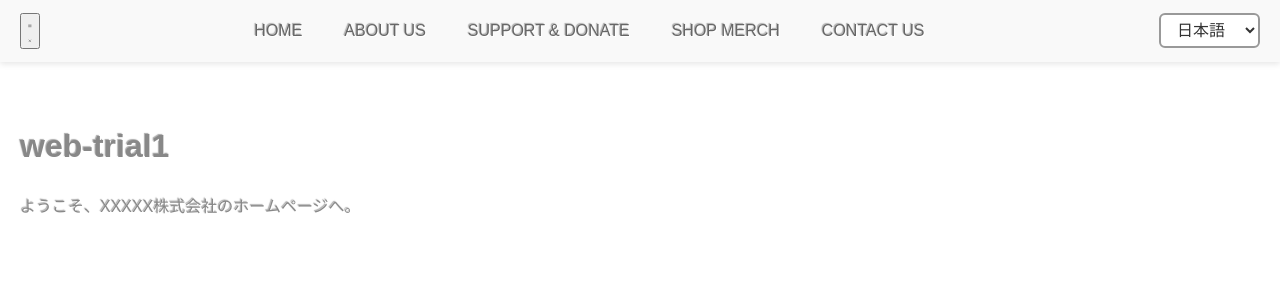
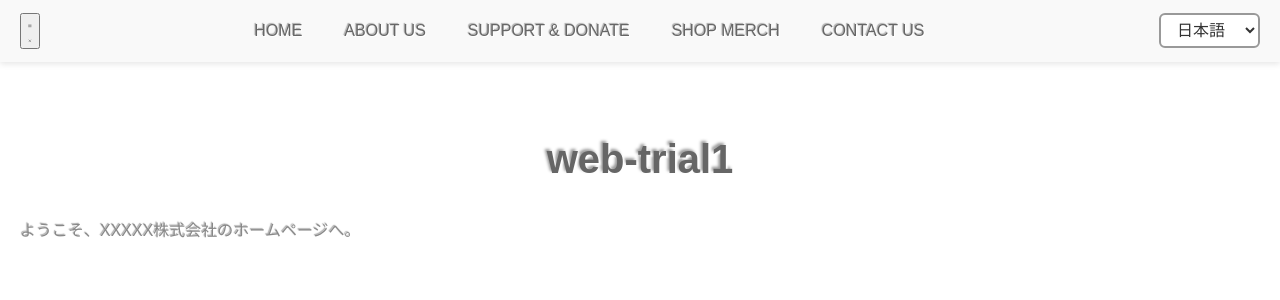
Before and after one commit to Pothos-N-joy/web-trial01, a Jekyll site: the page built from ja/index.md, in a window 1280 px wide. Shown: the top 300 px of the page. Built offline with Jekyll 4.4.1, drawn with Linux system fonts in a browser that asks for light colours.

```diff
--- a/assets/css/style.css
+++ b/assets/css/style.css
@@ -33,7 +33,7 @@
 .burger {
   display: none; /* PCでは非表示 */
   cursor: pointer;
-  z-index: 1101; /* メニューより前 */
+  z-index: 1101;
 }
 
 /* ナビゲーションメニュー */
@@ -152,3 +152,63 @@
 main {
   padding: 100px 20px 40px 20px;
 }
+
+.home-title {
+  text-align: center;
+  font-size: 2.5rem;
+  font-weight: bold;
+  color: #666666;
+  text-shadow:
+    2px 2px 2px #ffffff,
+    -2px -2px 3px #999999;
+  animation: fadeInMove 2s ease-out;
+}
+
+@keyframes fadeInMove {
+  0% {
+    opacity: 0;
+    transform: translateY(-30px);
+  }
+  100% {
+    opacity: 1;
+    transform: translateY(0);
+  }
+}
+
+/* --- レスポンシブ調整 --- */
+
+/* 小型スマホ（～480px） */
+@media (max-width: 480px) {
+  body { font-size: 18px; }
+  .home-title { font-size: 1.8rem; }
+  .nav-links a { font-size: 1rem; padding: 6px 10px; }
+  #lang-select { font-size: 0.85rem; padding: 4px 8px; }
+  main { padding: 120px 10px 30px 10px; }
+}
+
+/* 中型スマホ（481px～600px） */
+@media (min-width: 481px) and (max-width: 600px) {
+  body { font-size: 18px; }
+  .home-title { font-size: 2rem; }
+  .nav-links a { font-size: 1rem; padding: 7px 12px; }
+  #lang-select { font-size: 0.9rem; padding: 5px 10px; }
+  main { padding: 120px 15px 30px 15px; }
+}
+
+/* タブレット（601px～900px） */
+@media (min-width: 601px) and (max-width: 900px) {
+  body { font-size: 17px; }
+  .home-title { font-size: 2.3rem; }
+  .nav-links a { font-size: 1rem; padding: 7px 12px; }
+  #lang-select { font-size: 0.95rem; padding: 5px 10px; }
+  main { padding: 110px 20px 35px 20px; }
+}
+
+/* 大型画面 PC（901px～） */
+@media (min-width: 901px) {
+  body { font-size: 16px; }
+  .home-title { font-size: 2.5rem; }
+  .nav-links a { font-size: 1rem; padding: 8px 16px; }
+  #lang-select { font-size: 1rem; padding: 6px 12px; }
+  main { padding: 100px 20px 40px 20px; }
+}
```
